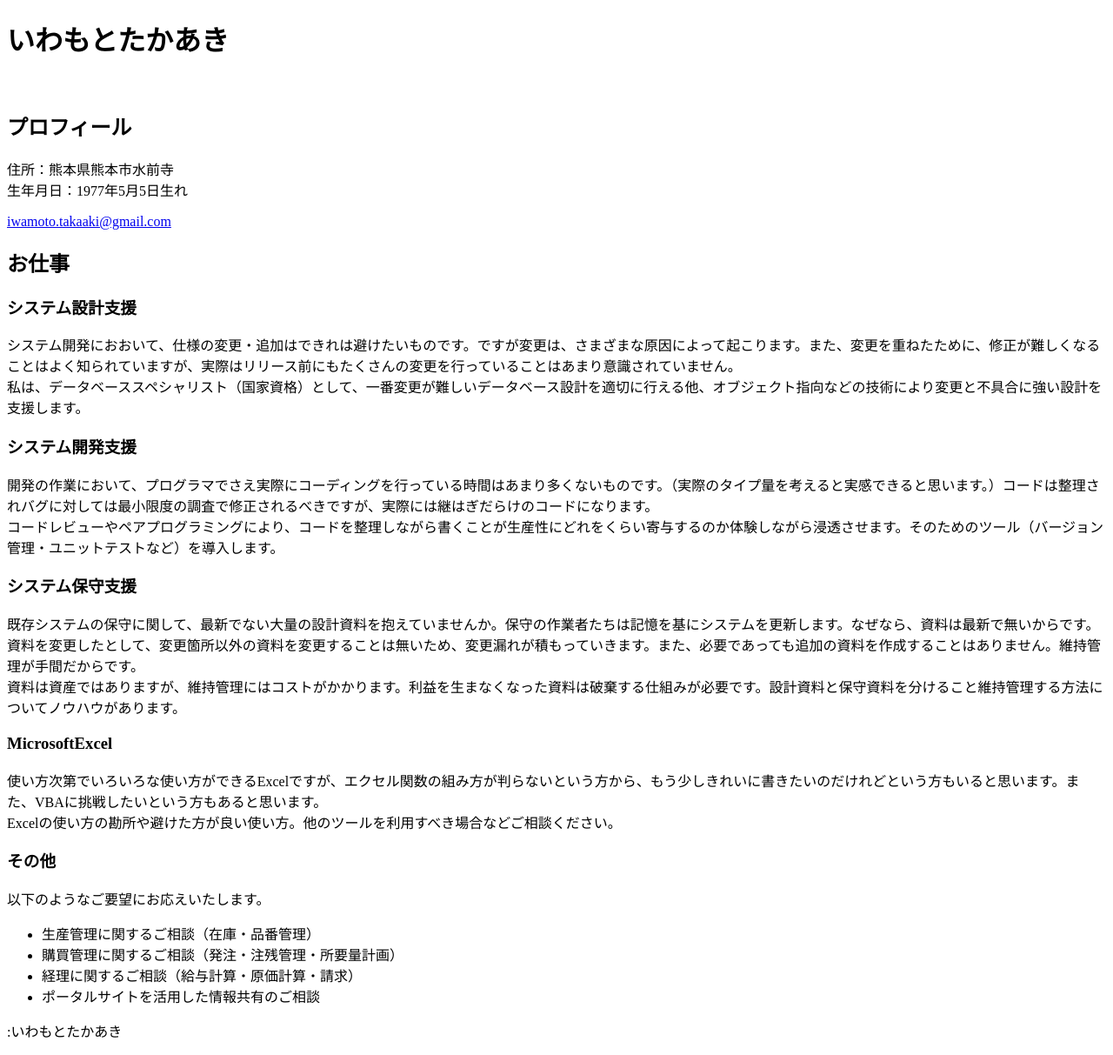
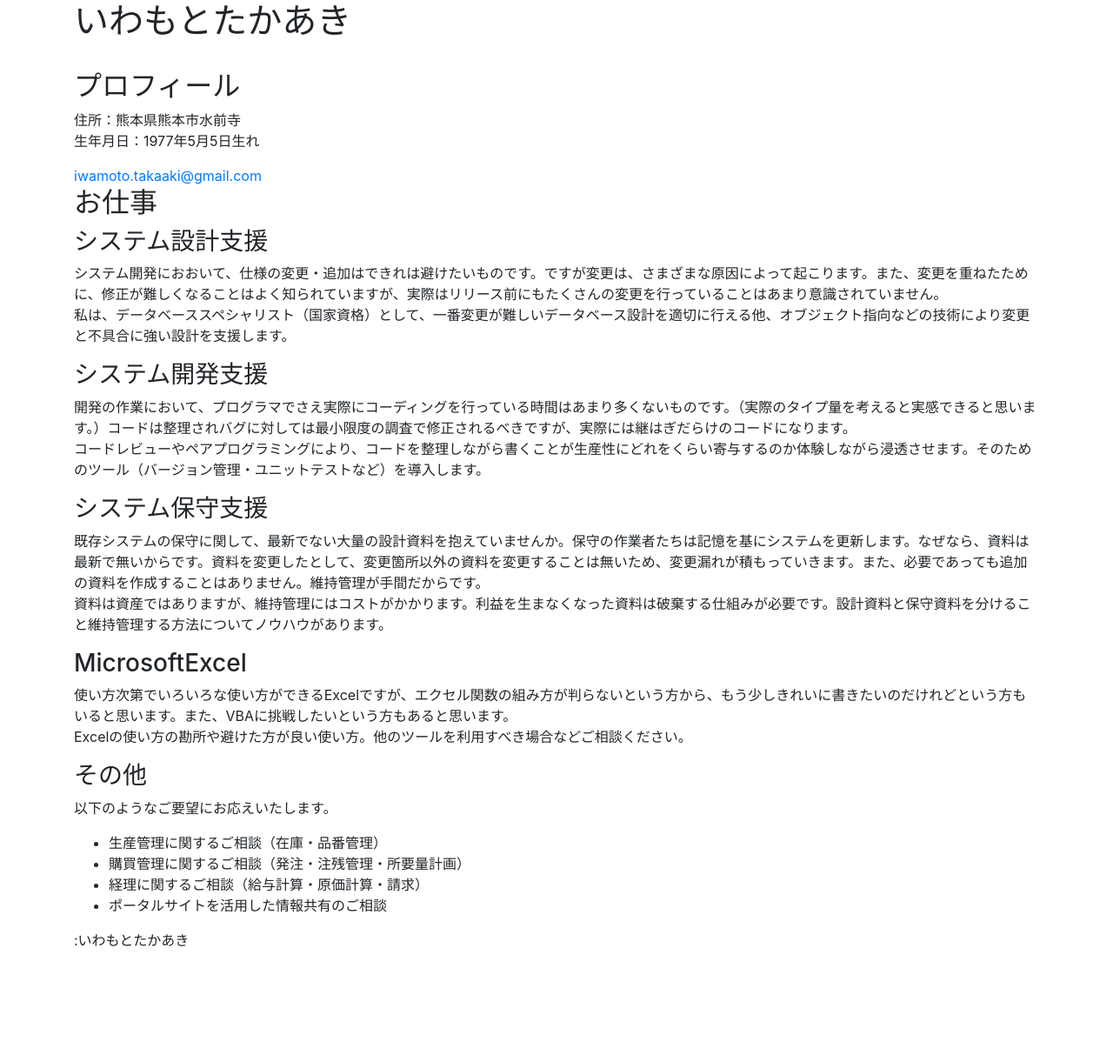
Before and after one commit to iwamoto-takaaki/profile, a plain HTML site: page index.html in a window 1280 px wide. Shown: the whole page at 87% size. After the commit the page ends 1109 px from the top, so only its background shows below. Drawn offline with nearby package versions, Linux system fonts and the light colour scheme.

Commit message:
index.htmlにcontainerクラスを追加

```diff
--- a/index.html
+++ b/index.html
@@ -2,23 +2,27 @@
 <html>
 	<head>
 		<title>いわもとたかあきのプロフィール</title>
+		<link rel="stylesheet" href="https://stackpath.bootstrapcdn.com/bootstrap/4.1.3/css/bootstrap.min.css" integrity="sha384-MCw98/SFnGE8fJT3GXwEOngsV7Zt27NXFoaoApmYm81iuXoPkFOJwJ8ERdknLPMO" crossorigin="anonymous">
 	</head>
 	<body>
-		<header>
+		<header class="container">
 			<h1>いわもとたかあき</h1>
 		</header>
-		<div class="profille-wrapper">
+		<div class="profille-wrapper container">
 			<image class="profile-image" src="">
-			<h2>プロフィール</h2>
+				<h2>プロフィール
+
+				</h2>
 			<p>
-				住所：熊本県熊本市水前寺<br>
-				生年月日：1977年5月5日生れ<br>
+				住所：熊本県熊本市水前寺
+				<br> 生年月日：1977年5月5日生れ
+				<br>
 			</p>
 		</div>
-		<div class="contact-wrapper">
+		<div class="contact-wrapper container">
 			<a href="mailto:iwamoto.takaaki@gmail.com">iwamoto.takaaki@gmail.com</a>
 		</div>
-		<div class="works-wrapper">
+		<div class="works-wrapper container">
 			<h2>お仕事</h2>
 			<div class="work">
 				<div class="work-image"></div>
@@ -66,9 +70,15 @@
 				</p>
 			</div>
 		</div>
-		<footer>
+		<footer class="container">
 			<P>:いわもとたかあき</P>
 
 		</footer>
+		<script src="https://code.jquery.com/jquery-3.3.1.slim.min.js" integrity="sha384-q8i/X+965DzO0rT7abK41JStQIAqVgRVzpbzo5smXKp4YfRvH+8abtTE1Pi6jizo"
+		 crossorigin="anonymous"></script>
+		<script src="https://cdnjs.cloudflare.com/ajax/libs/popper.js/1.14.3/umd/popper.min.js" integrity="sha384-ZMP7rVo3mIykV+2+9J3UJ46jBk0WLaUAdn689aCwoqbBJiSnjAK/l8WvCWPIPm49"
+		 crossorigin="anonymous"></script>
+		<script src="https://stackpath.bootstrapcdn.com/bootstrap/4.1.3/js/bootstrap.min.js" integrity="sha384-ChfqqxuZUCnJSK3+MXmPNIyE6ZbWh2IMqE241rYiqJxyMiZ6OW/JmZQ5stwEULTy"
+		 crossorigin="anonymous"></script>
 	</body>
 </html>
```
